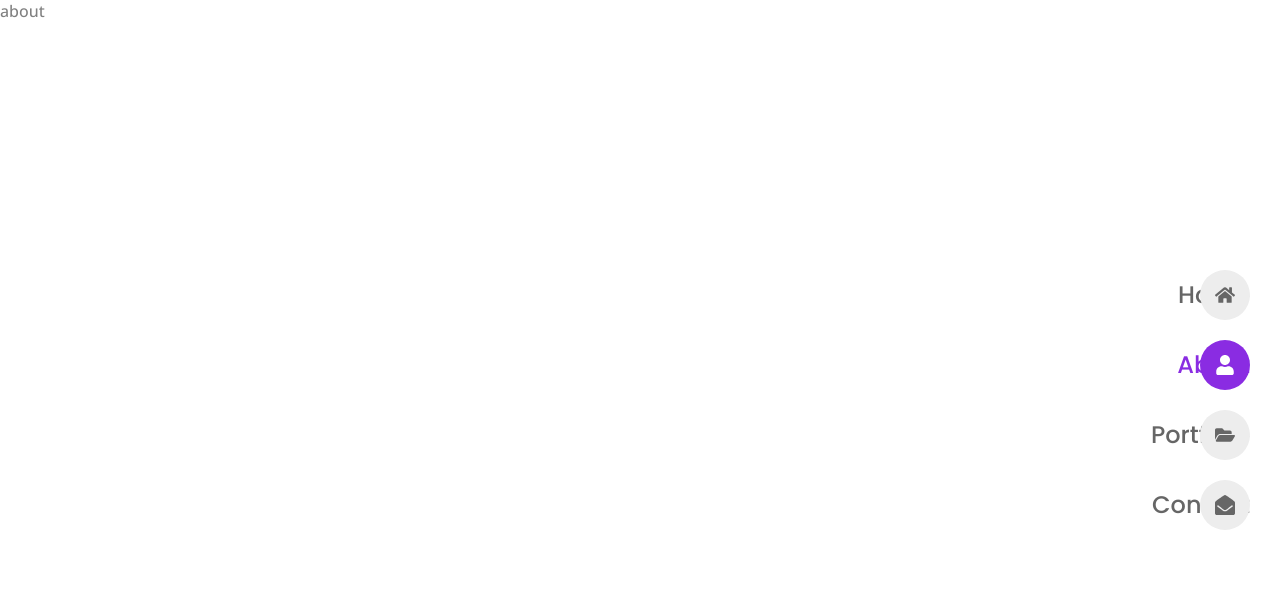
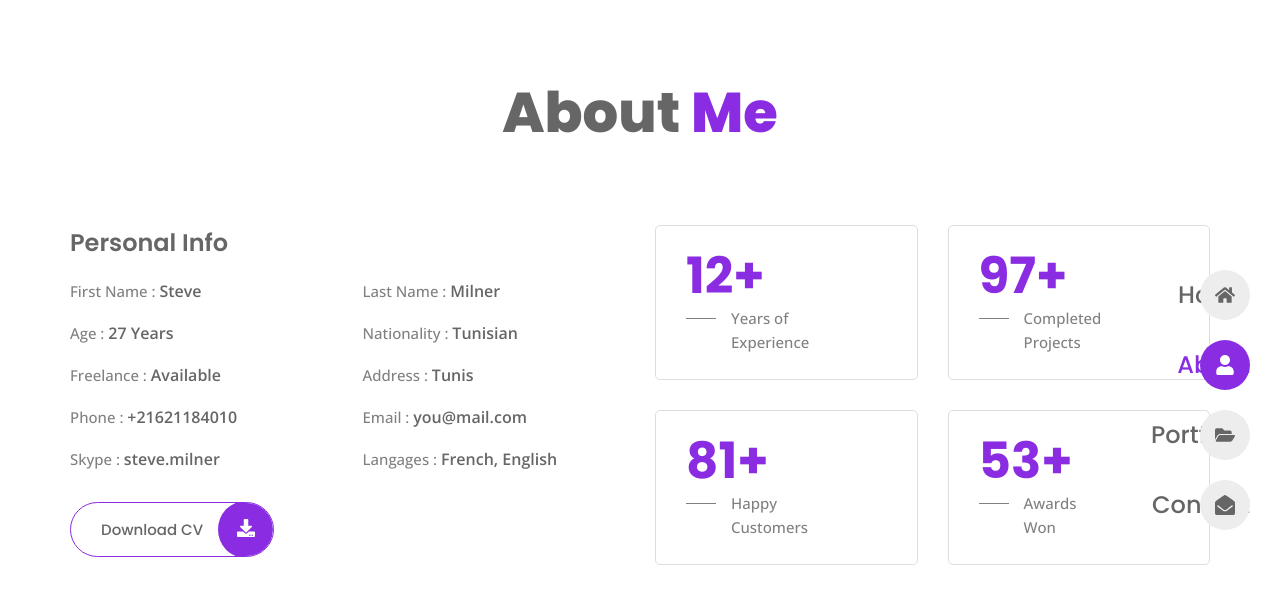
Before and after one commit to thaddeusss/ANewJane, a React (Create React App) app: page /about in a window 1280 px wide. Shown: the top 604 px of the page. Built offline with nearby package versions, Linux system fonts and the light colour scheme.

Commit message:
about-section done

```diff
--- a/package.json
+++ b/package.json
@@ -6,6 +6,7 @@
     "@testing-library/jest-dom": "^5.16.5",
     "@testing-library/react": "^13.4.0",
     "@testing-library/user-event": "^13.5.0",
+    "html-react-parser": "^4.0.0",
     "react": "^18.2.0",
     "react-dom": "^18.2.0",
     "react-icons": "^4.9.0",
--- a/src/App.css
+++ b/src/App.css
@@ -85,6 +85,11 @@ img {
 }
 
 /** ======================== reusable css ======================== **/
+.container {
+  max-width: 1140px;
+  margin-inline: auto;
+}
+
 .grid {
   display: grid;
   gap: 30px;
@@ -92,6 +97,17 @@ img {
 
 .section {
   padding-block: 70px;
+}
+
+.section__title {
+  font-size: var(--big-font-size);
+  font-weight: var(--weight-800);
+  text-align: center;
+  margin-bottom: 70px;
+}
+
+.section__title span {
+  color: var(--first-color);
 }
 
 .button {
--- /dev/null
+++ b/src/components/Info.jsx
@@ -0,0 +1,18 @@
+import React from "react";
+import { personalInfo } from "../data";
+const Info = () => {
+  return (
+    <>
+      {personalInfo.map(({ title, description }, index) => {
+        return (
+          <li className="info__item" key={index}>
+            <span className="info__title">{title}</span>
+            <span className="info__description">{description}</span>
+          </li>
+        );
+      })}
+    </>
+  );
+};
+
+export default Info;
--- /dev/null
+++ b/src/components/Stats.jsx
@@ -0,0 +1,20 @@
+import React from "react";
+import parse from "html-react-parser";
+import { stats } from "../data";
+
+const Stats = () => {
+  return (
+    <>
+      {stats.map(({ no, title }, index) => {
+        return (
+          <div className="stats__box" key={index}>
+            <h3 className="stats__no">{no}</h3>
+            <p className="stats__title">{parse(title)}</p>
+          </div>
+        );
+      })}
+    </>
+  );
+};
+
+export default Stats;
--- a/src/pages/about/about.css
+++ b/src/pages/about/about.css
@@ -0,0 +1,61 @@
+.about__container,
+.info__list,
+.stats {
+  grid-template-columns: repeat(2, 1fr);
+}
+
+.info__list {
+  row-gap: 20px;
+  margin-bottom: 32px;
+}
+
+.section__subtitle {
+  font-size: var(--h3-font-size);
+  font-weight: var(--weight-600);
+  margin-bottom: 20px;
+}
+
+.info__list .info__title,
+.info__list info__description {
+  font-size: var(--small-font-size);
+}
+
+.info__list .info__description {
+  color: var(--title-color);
+  font-weight: var(--weight-600);
+}
+
+.stats__box {
+  border: 1px solid var(--border-color);
+  padding: 20px 30px 25px;
+  border-radius: 5px;
+}
+
+.stats__no {
+  color: var(--first-color);
+  font-size: var(--h1-font-size);
+  line-height: 1.2;
+}
+
+.stats__title {
+  font-size: var(--small-font-size);
+  line-height: 1.6;
+  padding-left: 45px;
+  position: relative;
+}
+
+.stats__title::before {
+  content: "";
+  position: absolute;
+  left: 0;
+  top: 25%;
+  width: 30px;
+  height: 1px;
+  background-color: var(--text-color);
+}
+
+.separator {
+  border-top: 1px solid var(--border-color);
+  max-width: 40%;
+  margin: 72px auto 56px;
+}
--- a/src/pages/about/about.jsx
+++ b/src/pages/about/about.jsx
@@ -1,7 +1,43 @@
 import React from "react";
+import Info from "../../components/Info";
+import Stats from "../../components/Stats";
+import { FaDownload } from "react-icons/fa";
+import CV from "../../assets/imgProj/steve-Cv.pdf";
+import "./about.css";
 
 const about = () => {
-  return <div>about</div>;
+  return (
+    <main className="section container">
+      <section className="about">
+        <h2 className="section__title">
+          About <span>Me</span>
+        </h2>
+
+        <div className="about__container grid">
+          <div className="about__info">
+            <h3 className="section__subtitle">Personal Info</h3>
+
+            <ul className="info__list grid">
+              <Info />
+            </ul>
+
+            <a href={CV} download="" className="button">
+              Download CV
+              <span className="button__icon">
+                <FaDownload />
+              </span>
+            </a>
+          </div>
+
+          <div className="stats grid">
+            <Stats />
+          </div>
+        </div>
+      </section>
+
+      <div className="separator"></div>
+    </main>
+  );
 };
 
 export default about;
```
Also changed, not shown: 1 other file (tests, documents, lock files or other folders).
